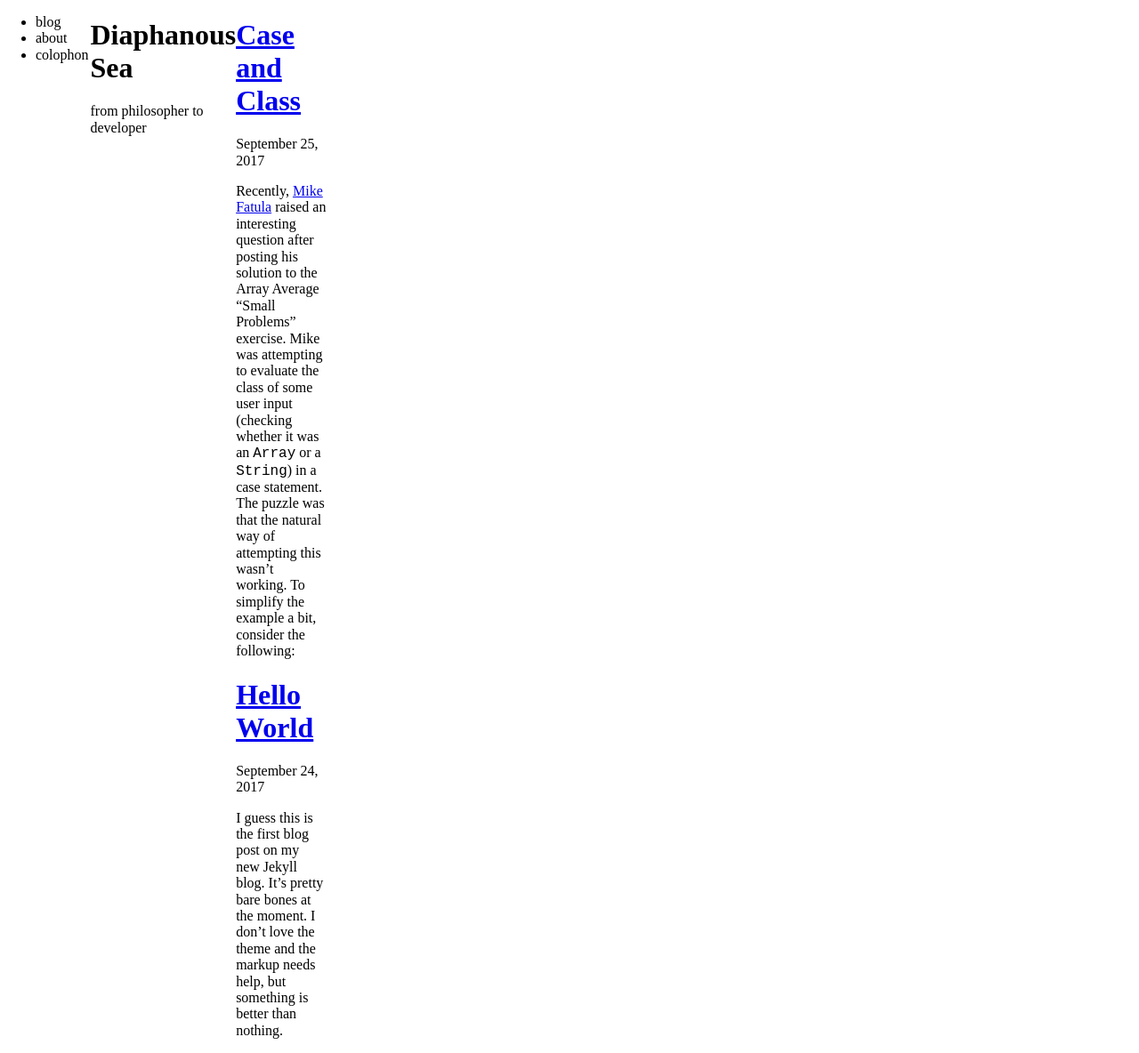
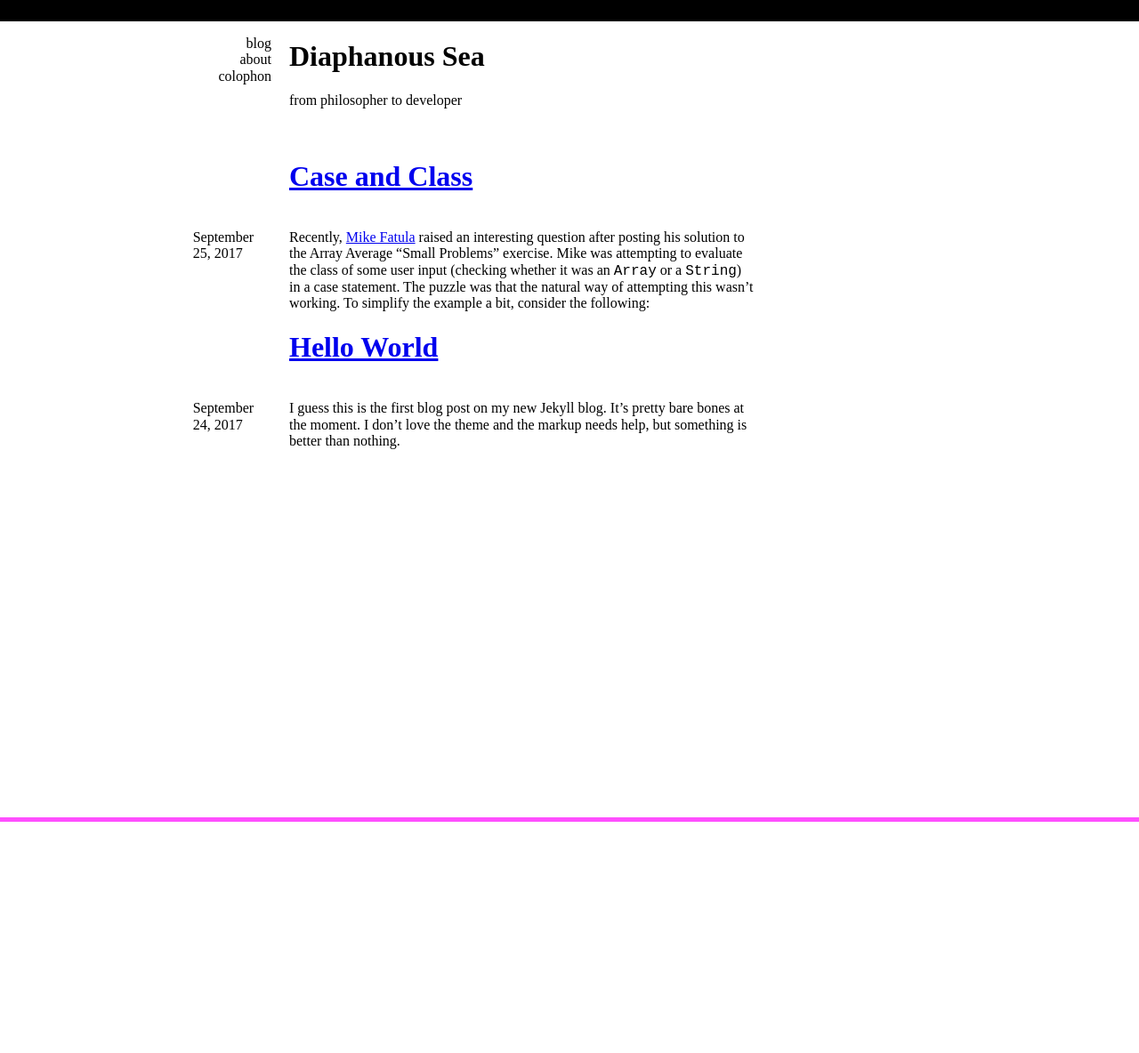
Before and after one commit to icevans/icevans.github.io, a Jekyll site: the page built from index.html, in a window 1280 px wide. Shown: the whole page at 89% size. Built offline with Jekyll 4.4.1, drawn with Linux system fonts in a browser that asks for light colours; some web fonts are replaced; the list of posts is cut into pages by our own code; after the commit the page ends 924 px from its top, so only the background shows below that.

Commit message:
Markup and barebones layout for new design

```diff
--- a/_includes/footer.html
+++ b/_includes/footer.html
@@ -1,7 +1,7 @@
     </main>
 
     <!-- FOOTER  -->
-    <footer>
+    <footer class="site-footer">
     </footer>
 
   </body>
--- a/_includes/header.html
+++ b/_includes/header.html
@@ -21,7 +21,7 @@
       </ul>
     </nav>
 
-    <header>
+    <header class="site-banner">
       <h1>Diaphanous Sea</h2>
       <p>from philosopher to developer</p>
     </header>
--- a/assets/css/style.scss
+++ b/assets/css/style.scss
@@ -13,9 +13,102 @@
 
 
 
+/* BASE */
+
+html {
+  height: 100%;
+}
+body {
+  min-height: 100%;
+}
+
+
+
+
+
+
+
+
+
+
+/* TYPOGRAPHY */
+@import url("https://use.typekit.net/ppq6qcw.css");
+
+
+
+
+
+
+
+
+
 /* GRID */
 
 body {
   display: grid;
   grid-template-columns: repeat(12, 1fr);
+  grid-template-rows: auto 1fr auto;
+  grid-gap: 20px;
 }
+
+.primary-nav {
+  grid-column: 3/4;
+}
+
+.site-banner {
+  grid-column: 4 / 8;
+}
+
+main {
+  grid-column: 3 / 9;
+  grid-row: 2;
+}
+
+.blog-item {
+
+  display: grid;
+  grid-template-columns: repeat(6, 1fr);
+  grid-gap: 20px;
+}
+
+.blog-item h1 {
+  grid-column: 2 / -1;
+}
+
+.blog-item time {
+  grid-column: 1;
+}
+
+.blog-item p {
+  margin: 0;
+  grid-column: 2 / -1;
+}
+
+.site-footer {
+  grid-column: 1 / -1;
+  grid-row: 3;
+}
+
+
+
+
+
+
+
+
+
+/* DECORATIONS */
+
+.main-menu {
+  padding: 0;
+  list-style-type: none;
+  text-align: right;
+}
+
+.site-footer {
+  border-bottom: 5px solid #FF4FFF;
+}
+
+body {
+  border-top: 1.5em solid black;
+}
```
